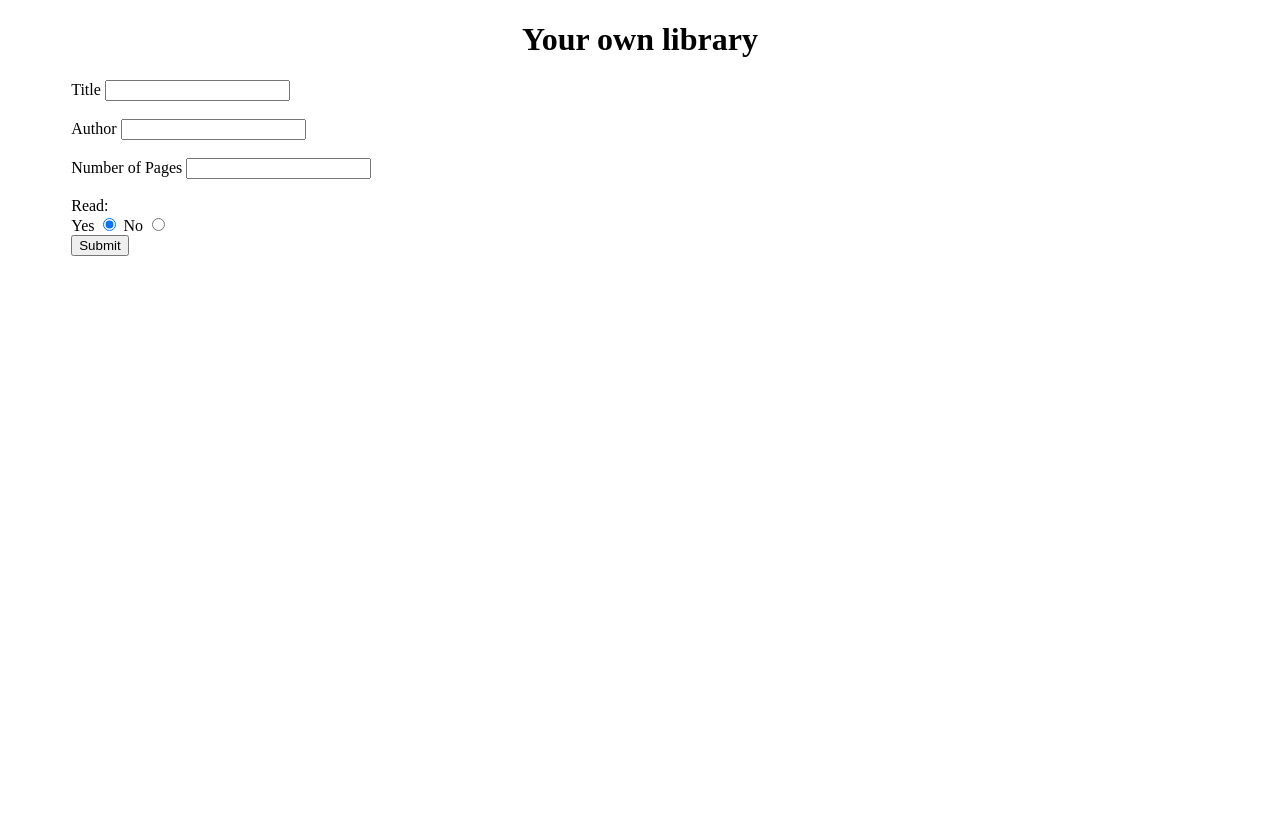
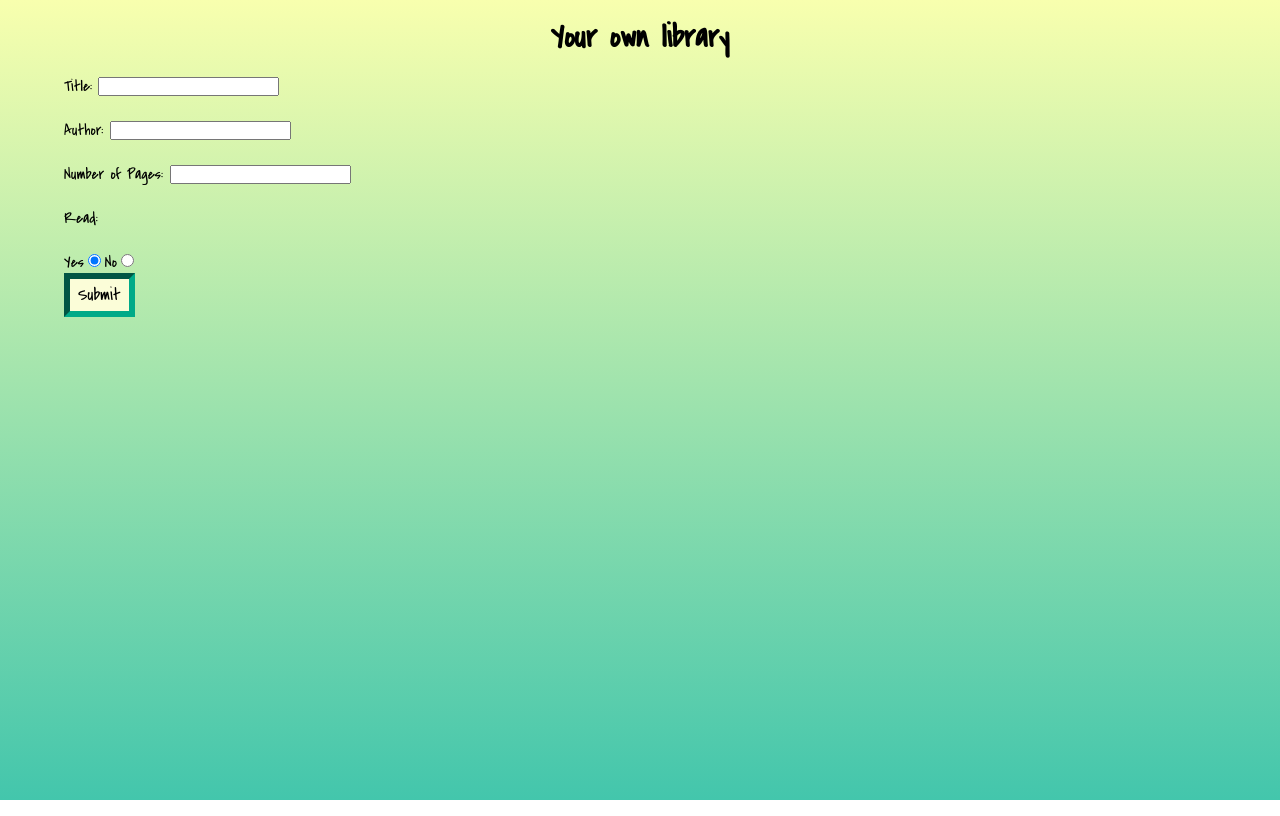
Before and after one commit to Ivana-R98/TOP_Library, a plain HTML site: page index.html in a window 1280 px wide. Both pictures are taken after a click on the button "+ Add Book". Drawn offline with Linux system fonts and the light colour scheme.

Commit message:
changed the look of the site

```diff
--- a/index.html
+++ b/index.html
@@ -6,6 +6,10 @@
     <meta name="viewport" content="width=device-width, initial-scale=1.0">
     <script src="main.js" defer></script>
     <link rel="stylesheet" href="style.css">
+    <link rel="preconnect" href="https://fonts.googleapis.com">
+    <link rel="preconnect" href="https://fonts.googleapis.com">
+<link rel="preconnect" href="https://fonts.gstatic.com" crossorigin>
+<link href="https://fonts.googleapis.com/css2?family=Covered+By+Your+Grace&family=Prata&display=swap" rel="stylesheet">
     <title>Library</title>
 </head>
 <body>
@@ -14,16 +18,16 @@
         <button type="submit" id="createForm">+ Add Book</button>
         <div>
             <form action=" " id="form4Books">
-            <label for="title">Title</label>
+                <label for="title">Title: </label>
                 <input type="text" name="title" id="title" required/>
                 <br><br>
-            <label for="author">Author</label>
+                <label for="author">Author: </label>
                 <input type="text" name="author" id="author" required/>
                 <br><br>
-            <label for="pages">Number of Pages</label>
+                <label for="pages">Number of Pages: </label>
                 <input type="number" name="pages" id="pages">
                 <br><br>
-            Read:
+                <p>Read:</p>
                 <br>
                 <label for="yes">Yes</label>
                 <input type="radio" name="read" id="yes" value="yes" class="check" checked>
--- a/main.js
+++ b/main.js
@@ -51,13 +51,13 @@ function addBookToLibrary(e) {
     readY.setAttribute("value", "yes");
     readY.setAttribute("id", "dynamicYes");
     labelY.setAttribute("for", "dynamicYes");
-    labelY.innerText = "Read";
+    labelY.innerText = " Read  ";
     readN.setAttribute("type", "checkbox");
     readN.setAttribute("name", "read");
     readN.setAttribute("value", "no");
     readY.setAttribute("id", "dynamicNo");
     labelN.setAttribute("for", "dynamicNo");
-    labelN.innerText = "Not yet";
+    labelN.innerText = " Not yet ";
 
     title.innerText = "Book: " + book.title;
     author.innerText = "Author: " + book.author;
@@ -76,23 +76,24 @@ function addBookToLibrary(e) {
         readN.checked = true;
         readY.checked = false;
         book.read = "no";
-        read.innerText = "Not read yet";
-        div.style.backgroundColor = "Red";
+        read.innerText = " Not read yet ";
+        read.style.padding =" 2px";
+        div.style.border = "6px solid #d60202";
     })
     readY.addEventListener("click", () => {
         readY.checked = true;
         readN.checked = false;
         book.read = "yes";
-        read.innerText = "Read";
-        div.style.backgroundColor = "#27db42";
+        read.innerText = " Read ";
+        div.style.border = "6px solid #57c23c";
     })
 
     if(book.read === "yes") {
-        div.style.backgroundColor = "#27db42";
+        div.style.border = "6px solid #57c23c";
         readY.checked = true;
     }
     else if (book.read === "no") {
-        div.style.backgroundColor = "Red";
+        div.style.border = "6px solid #d60202";
         readN.checked = true;
     }
 
--- a/style.css
+++ b/style.css
@@ -1,8 +1,26 @@
+* {
+    margin: 0;
+    padding: 0;
+}
+html, body {
+    margin: 0;
+    padding: 0;
+    height: 100%;
+}
+body {
+    width: 100%;
+    height: 100%;
+    background: linear-gradient(0deg, #43C6AC 0%, #F8FFAE 100%);
+    background-repeat: no-repeat;
+}
 h1 {
     text-align: center;
+    margin: 1rem;
+    font-family: 'Covered By Your Grace', cursive;
 }
 
 main {
+    font-family: 'Prata', serif;
     width: 90%;
     margin: auto;
     display: flex;
@@ -12,7 +30,6 @@ main {
 }
 #createForm {
     margin-top: 190px;
-
 }
 
 #library {
@@ -21,8 +38,32 @@ main {
     gap: 2rem;
 }
 .card {
+    -webkit-box-shadow: inset 0px 0px 48px 8px white;
+    -moz-box-shadow: inset 0px 0px 48px 8px white;
+    box-shadow: inset 0px 0px 48px 8px white;
+    background-color: #e4ff83;
     text-align: center;
     min-width: 150px;
     min-height: 200px;
-    padding: 0.5rem 2rem;
+    max-width: 250px;
+    padding: 1rem 2rem;
 }
+.card > * {
+    padding: 4px;
+}
+button {
+    padding: 4px 8px;
+    border: 6px inset #00aa88;
+    background-color: #fbfdd8;
+    font-family: 'Covered By Your Grace', cursive;
+    font-size: 1.1rem;
+}
+label, form > p {
+    font-family: 'Covered By Your Grace', cursive;
+}
+button:hover {
+    border: 6px outset #00aa88;
+    background-color: #fbfdd8;
+    transform: scale(1.1);
+    transition-duration: 0.5s;
+}
```
Lines whose indentation alone changed are shown as unchanged.
